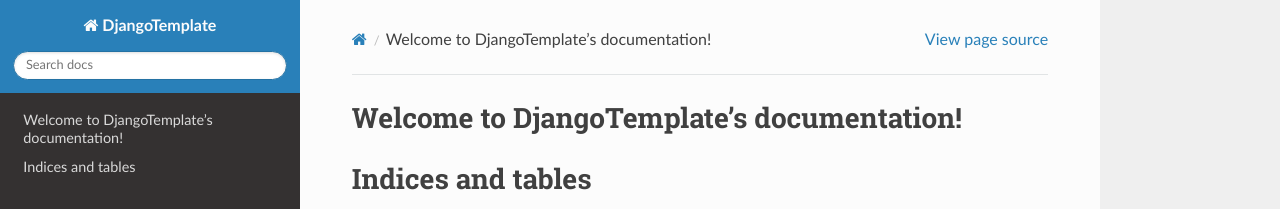
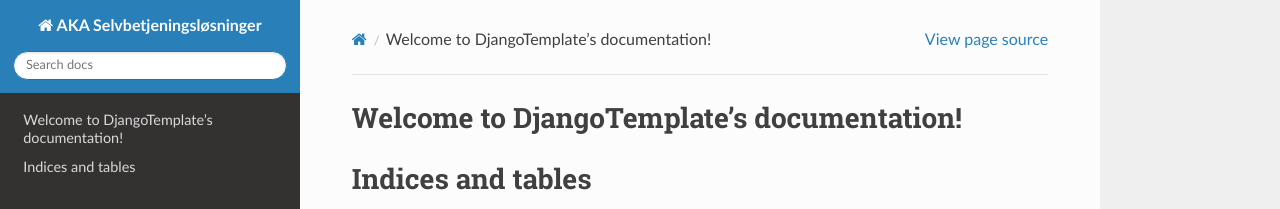
Before and after one commit to magenta-aps/aka-selvbetjening, a Sphinx documentation site: the page built from doc/index.rst, in a window 1280 px wide. Shown: the top 209 px of the page. Built offline with Sphinx 7.4.7 and the Read the Docs theme 2.0.0, drawn with Linux system fonts in a browser that asks for light colours; the version number could not be read and is left out.

Commit message:
Added Django specific initialization for Sphinx

```diff
--- a/doc/conf.py
+++ b/doc/conf.py
@@ -21,7 +21,7 @@
 
 # -- Project information -----------------------------------------------------
 
-project = 'DjangoTemplate'
+project = 'AKA Selvbetjeningsløsninger'
 copyright = '2018, Magenta ApS'
 author = 'Magenta ApS'
 
@@ -181,6 +181,12 @@
 
 # -- Extension configuration -------------------------------------------------
 
+# In order to work with Django, the settings module must be imported
+os.environ['DJANGO_SETTINGS_MODULE'] = 'aka.settings'
+import django
+django.setup()
+
+
 # -- Options for todo extension ----------------------------------------------
 
 # If true, `todo` and `todoList` produce output, else they produce nothing.
```
